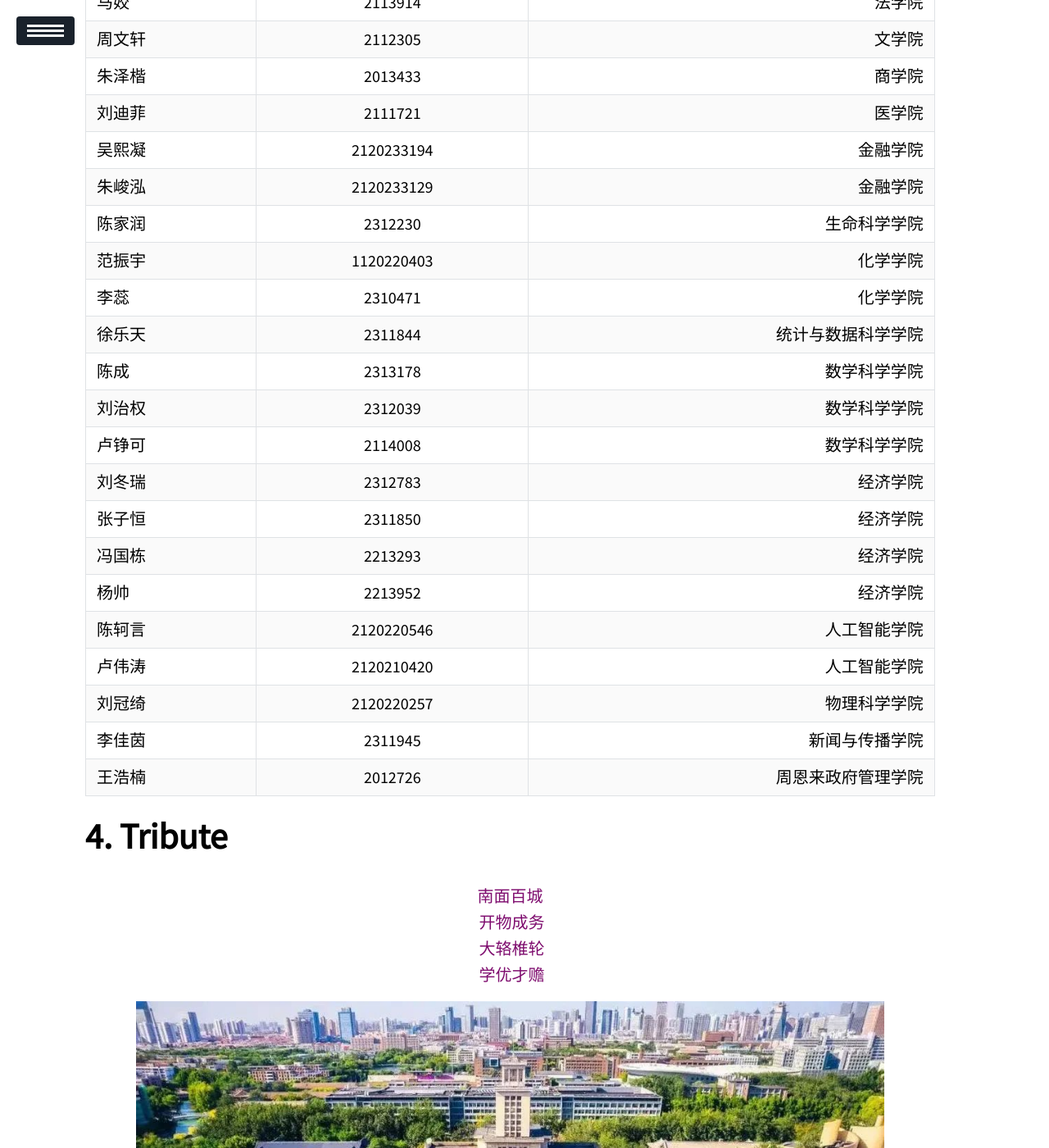
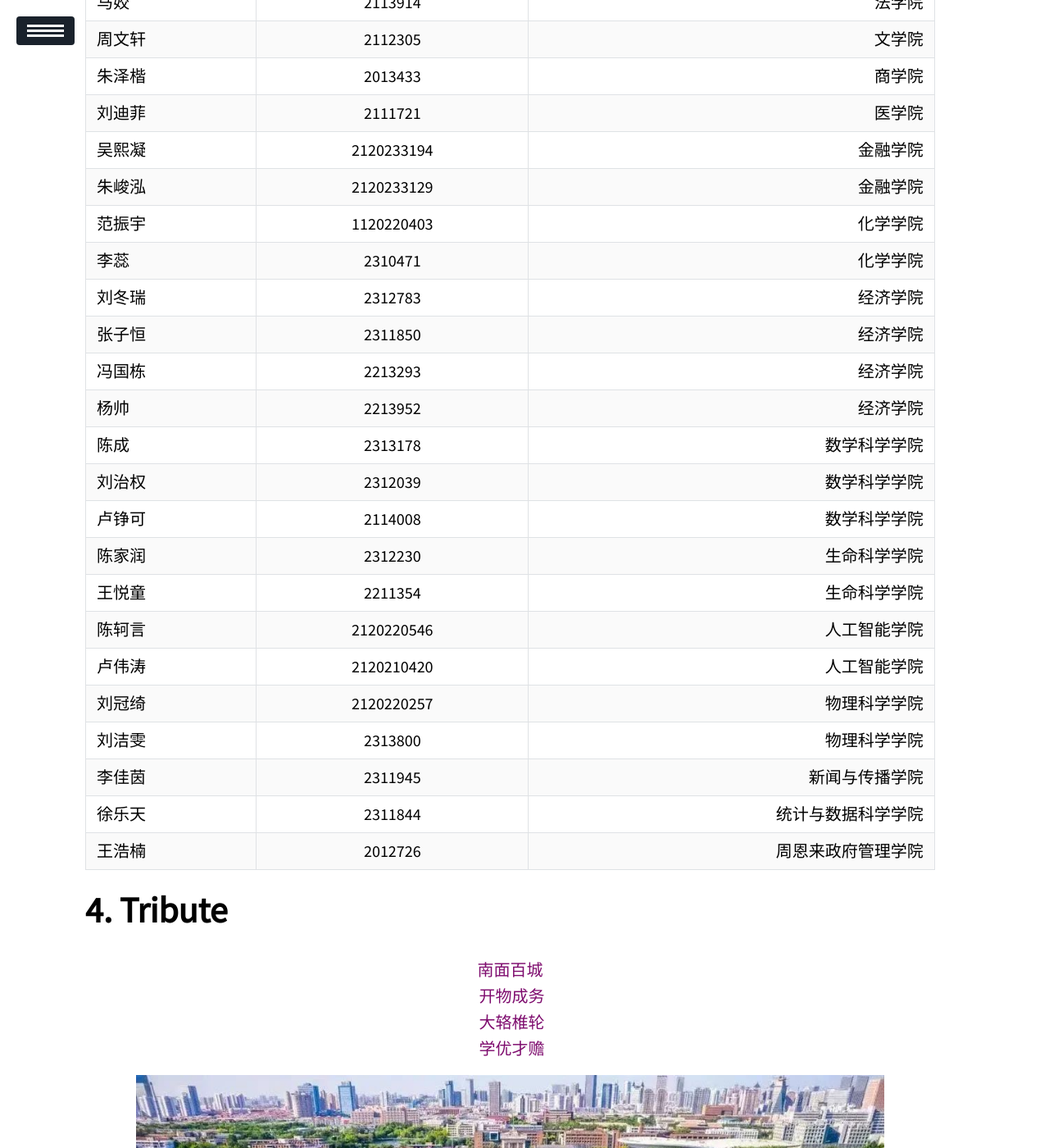
Before and after one commit to ssskz/ssskz.github.io, a Jekyll site: the page built from _posts/2023-10-17-NKU-Running.md, in a window 1280 px wide and 1400 px high, scrolled down 4955 px. Shown: the whole window at 82% size. Built offline with Jekyll 4.4.1, drawn with Linux system fonts in a browser that asks for light colours; our own code applies the rules of GitHub Pages for plain Markdown files; a script that is not in the unit is left out.

Commit message:
1
Signed-off-by: ssskz <12497590+ssskz@user.noreply.gitee.com>

```diff
--- a/_posts/2023-10-17-NKU-Running.md
+++ b/_posts/2023-10-17-NKU-Running.md
@@ -43,21 +43,23 @@ description: This is about Nankai University's 104th Anniversary Running Event,
 | 刘迪菲                           |            2111721            |                       医学院 |
 | 吴熙凝                           |            2120233194            |                       金融学院 |
 | 朱峻泓                           |            2120233129            |                       金融学院 |
-| 陈家润                           |            2312230            |                       生命科学学院 |
 | 范振宇                           |            1120220403            |                   化学学院 |
 | 李蕊                           |            2310471            |                       化学学院 |
-| 徐乐天                           |            2311844            |                       统计与数据科学学院 |
-| 陈成                           |            2313178            |                       数学科学学院 |
-| 刘治权                           |            2312039            |                     数学科学学院 |
-| 卢铮可                           |            2114008            |                     数学科学学院 |
 | 刘冬瑞                           |            2312783            |                     经济学院 |
 | 张子恒                           |            2311850            |                     经济学院 |
 | 冯国栋                           |            2213293            |                     经济学院 |
 | 杨帅                           |            2213952            |                       经济学院 |
+| 陈成                           |            2313178            |                       数学科学学院 |
+| 刘治权                           |            2312039            |                     数学科学学院 |
+| 卢铮可                           |            2114008            |                     数学科学学院 |
+| 陈家润                           |            2312230            |                       生命科学学院 |
+| 王悦童                           |            2211354            |                       生命科学学院 |
 | 陈轲言                           |            2120220546            |                       人工智能学院 |
 | 卢伟涛                           |            2120210420            |                       人工智能学院 |
 | 刘冠绮                           |            2120220257            |                       物理科学学院 |
+| 刘洁雯                           |            2313800            |                       物理科学学院 |
 | 李佳茵                           |            2311945            |                       新闻与传播学院 |
+| 徐乐天                           |            2311844            |                       统计与数据科学学院 |
 | 王浩楠                           |            2012726            |                       周恩来政府管理学院 |
 
 # Tribute
```
